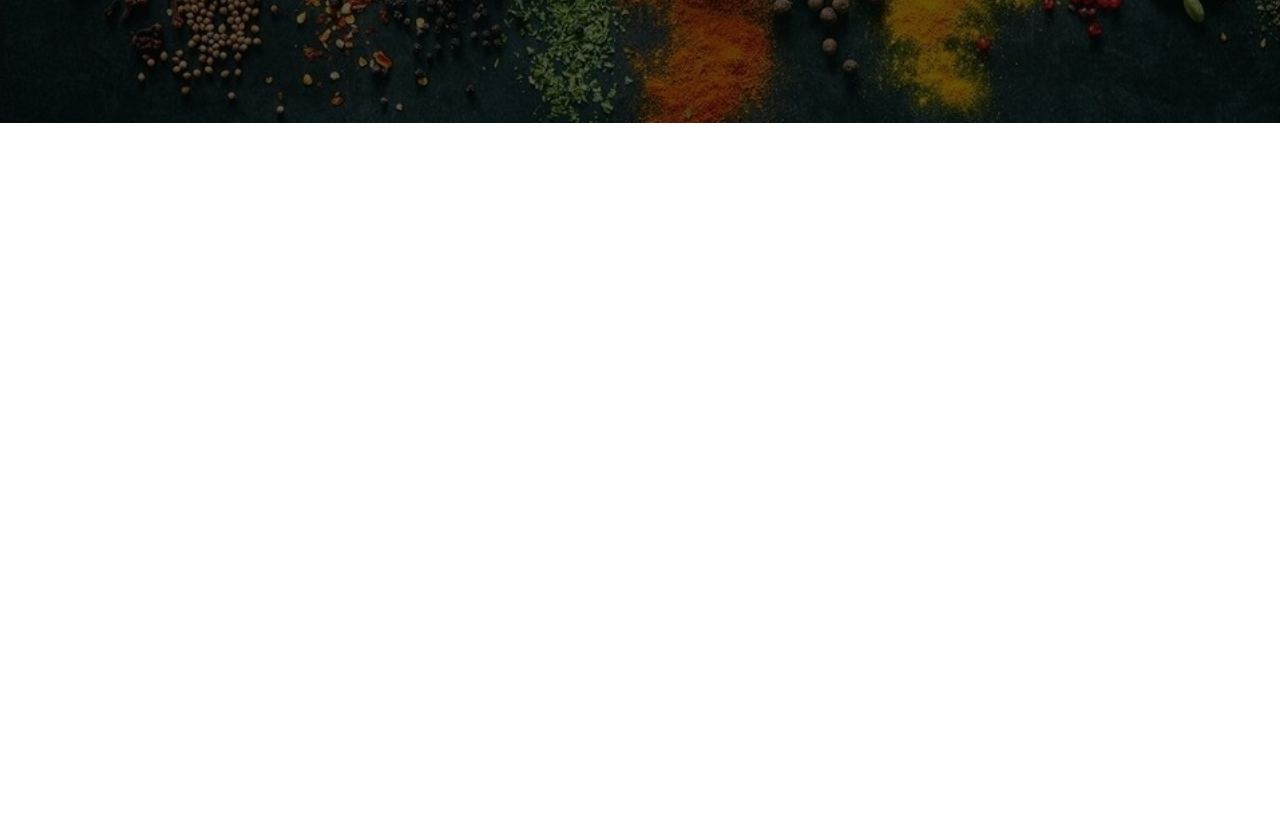
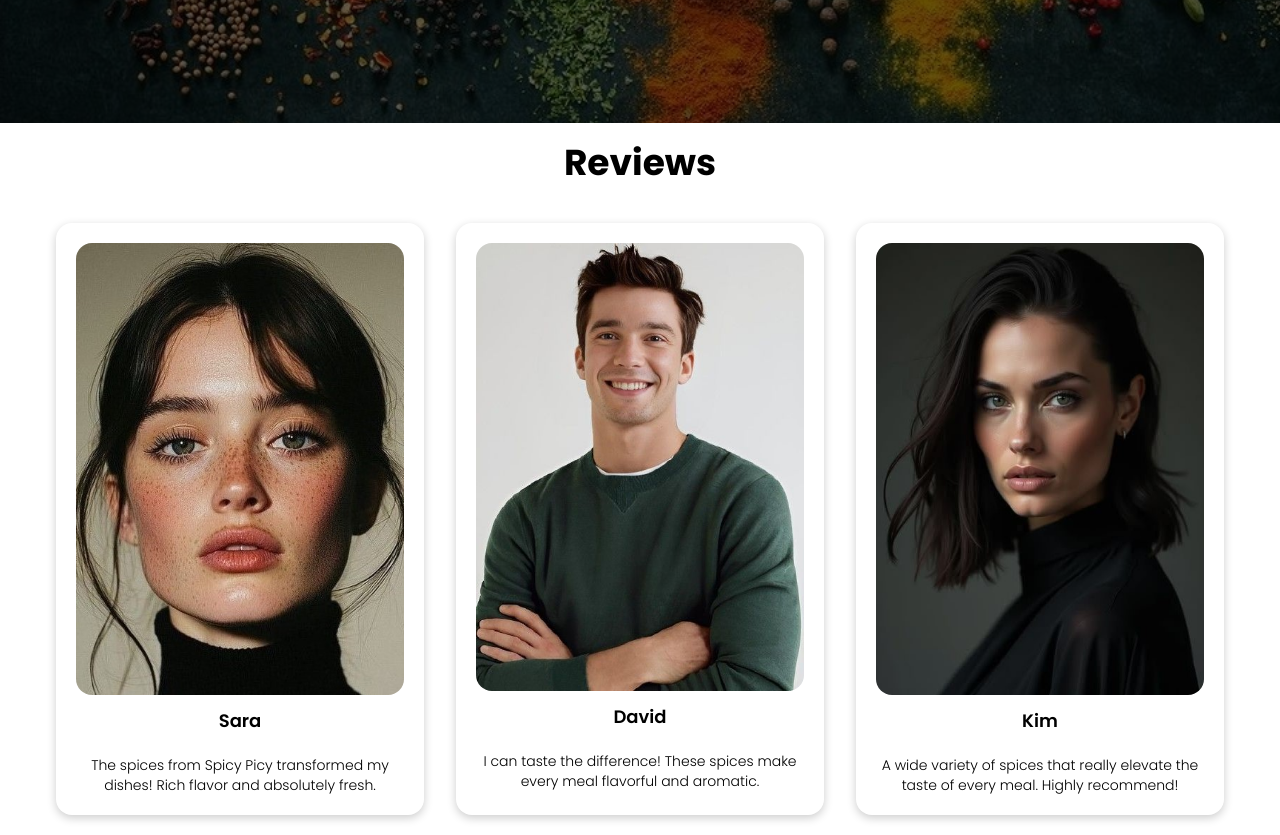
Before and after one commit to Itssanthoshhere/Spicy-Picy, a React (Vite) app: page / in a window 1280 px wide. Shown: the part 2800-3635 px from the top of the page. Before the commit the page ends 2923 px from the top, so only its background shows below. Built offline with nearby package versions, Linux system fonts and the light colour scheme; a web font is replaced by a local one.

Commit message:
feat: add dynamic Reviews section with multiple customer feedback options

```diff
--- a/src/App.jsx
+++ b/src/App.jsx
@@ -3,6 +3,7 @@ import Hero from './components/Hero'
 import About from './components/About'
 import Product from './components/Product'
 import Banner from './components/Banner'
+import Reviews from './components/Reviews'
 
 const App = () => {
   return (
@@ -12,6 +13,7 @@ const App = () => {
       <About />
       <Product />
       <Banner />
+      <Reviews />
     </>
   )
 }
--- /dev/null
+++ b/src/components/Reviews.jsx
@@ -0,0 +1,55 @@
+import React from 'react'
+import ReviewsCard from '../layouts/ReviewsCard'
+import img1 from '../assets/1.png'
+import img2 from '../assets/2.png'
+import img3 from '../assets/3.png'
+
+const reviewsData = [
+    {
+        img: img1,
+        title: "Sara",
+        reviews: [
+            "The spices from Spicy Picy transformed my dishes! Rich flavor and absolutely fresh.",
+            "Absolutely love the quality and aroma of their spices. Cooking has become so much fun!",
+            "Every dish tastes amazing now! Spicy Picy’s spices are a must-have in every kitchen."
+        ]
+    },
+    {
+        img: img2,
+        title: "David",
+        reviews: [
+            "High-quality and natural ingredients. Cooking has never been this enjoyable.",
+            "The freshness and purity of the spices are unmatched. I recommend them to all my friends.",
+            "I can taste the difference! These spices make every meal flavorful and aromatic."
+        ]
+    },
+    {
+        img: img3,
+        title: "Kim",
+        reviews: [
+            "A wide variety of spices that really elevate the taste of every meal. Highly recommend!",
+            "From sweet to spicy, they have it all. The quality is consistently excellent.",
+            "I love experimenting with their spices. Every dish turns into a culinary delight!"
+        ]
+    }
+]
+
+const Reviews = () => {
+    return (
+        <div className='px-5 md:px-14'>
+            <h1 className='text-center text-4xl font-bold py-5'>Reviews</h1>
+            <div className='grid grid-cols-1 md:grid-cols-2 lg:grid-cols-3 gap-8 py-5'>
+                {reviewsData.map((reviewee, index) => (
+                    <ReviewsCard
+                        key={index}
+                        img={reviewee.img}
+                        title={reviewee.title}
+                        review={reviewee.reviews[Math.floor(Math.random() * reviewee.reviews.length)]} // Random review
+                    />
+                ))}
+            </div>
+        </div>
+    )
+}
+
+export default Reviews
--- /dev/null
+++ b/src/layouts/ReviewsCard.jsx
@@ -0,0 +1,22 @@
+import React from 'react'
+
+const ReviewsCard = ({ img, title, review }) => {
+    return (
+        <div className='shadow-[0_3px_10px_rgb(0,0,0,0.2)] p-5 rounded-2xl
+        transition-transform transform hover:scale-95 duration-300 flex flex-col items-center text-center'>
+
+            {/* Customer image */}
+            <img src={img} alt={title} className='rounded-2xl' />
+
+            {/* Customer name */}
+            <h3 className='text-lg font-semibold mt-3 text-center'>{title}</h3>
+
+            {/* Customer review */}
+            <p className='font-light text-sm mt-5'>
+                {review}
+            </p>
+        </div>
+    )
+}
+
+export default ReviewsCard
```
